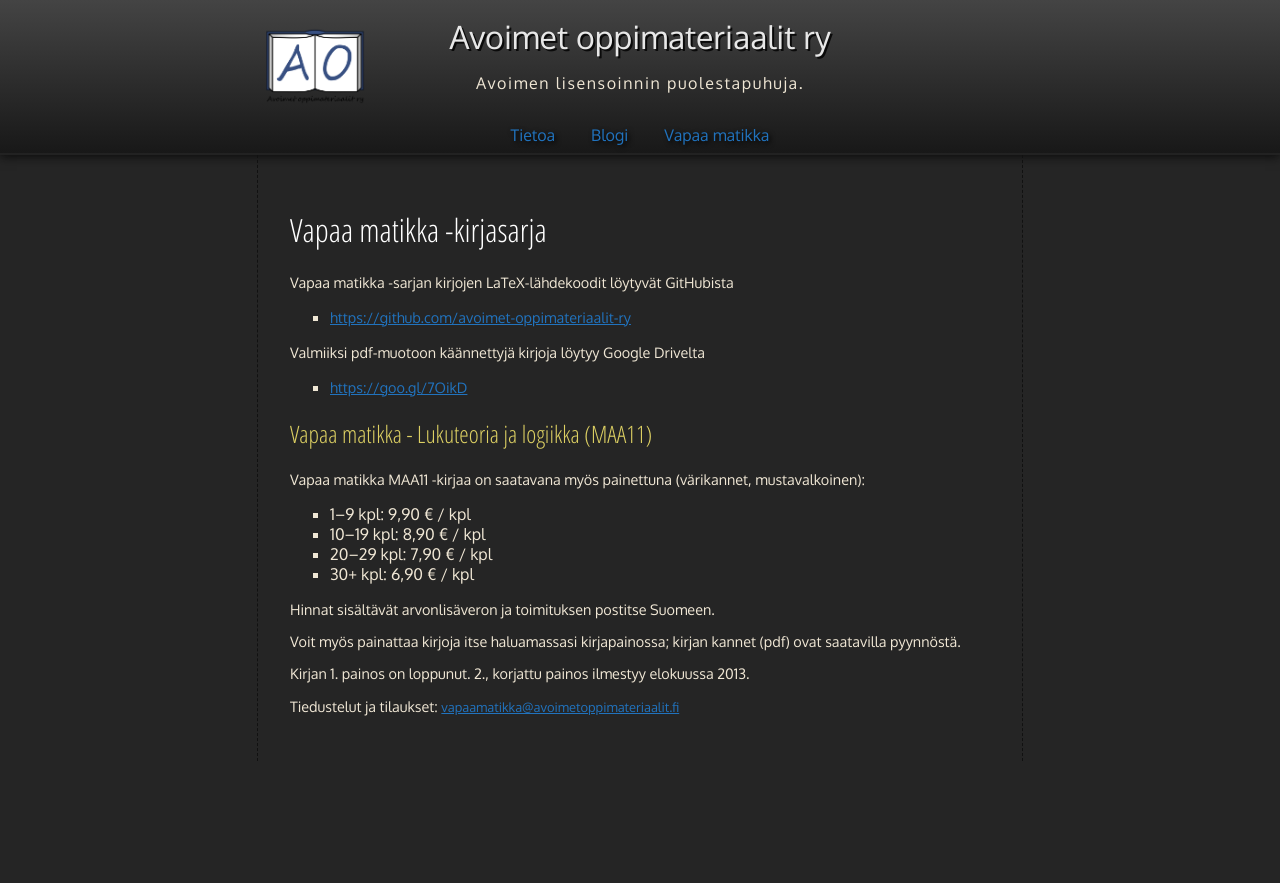
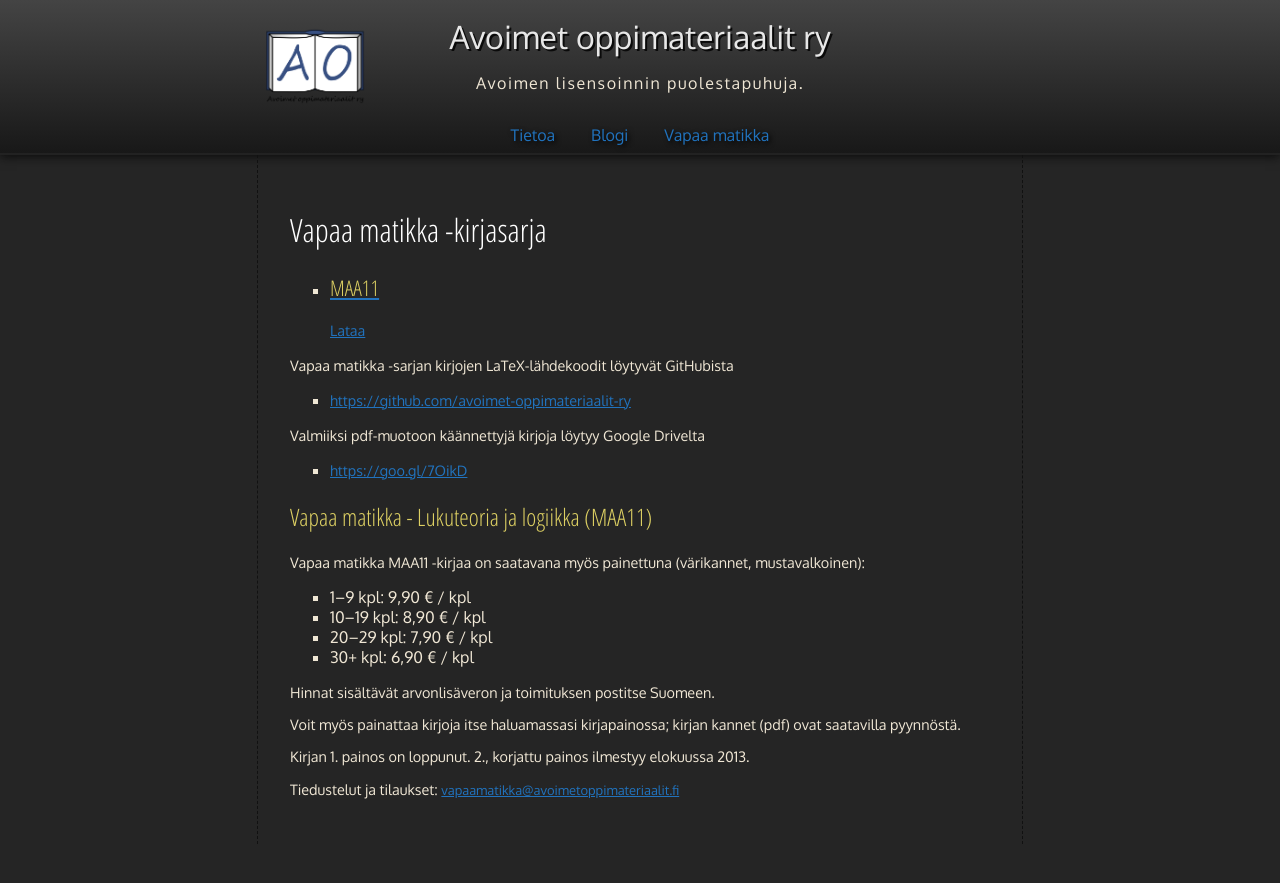
Before and after one commit to Kaijo/kaijo.github.io, a Jekyll site: the page built from vapaa_matikka/index.html, in a window 1280 px wide. Shown: the top 883 px of the page. Built offline with Jekyll 4.4.1, drawn with Linux system fonts in a browser that asks for light colours.

Commit message:
sdfasdfadf

```diff
--- a/vapaa_matikka/index.html
+++ b/vapaa_matikka/index.html
@@ -3,6 +3,10 @@ layout: default
 title: Vapaa matikka -kirjasarja
 ---
 <h1>Vapaa matikka -kirjasarja</h1>
+
+<ul class="painikkeet">
+	<li><article><a href="https://docs.google.com/file/d/0B1A1oOE-rvNFLVF2N0I5cHBwdFU/edit?usp=sharing"><h2>MAA11</h2>Lataa</a></article></li>
+</ul>
 
 <p>Vapaa matikka -sarjan kirjojen LaTeX-lähdekoodit löytyvät GitHubista</p>
 
```
